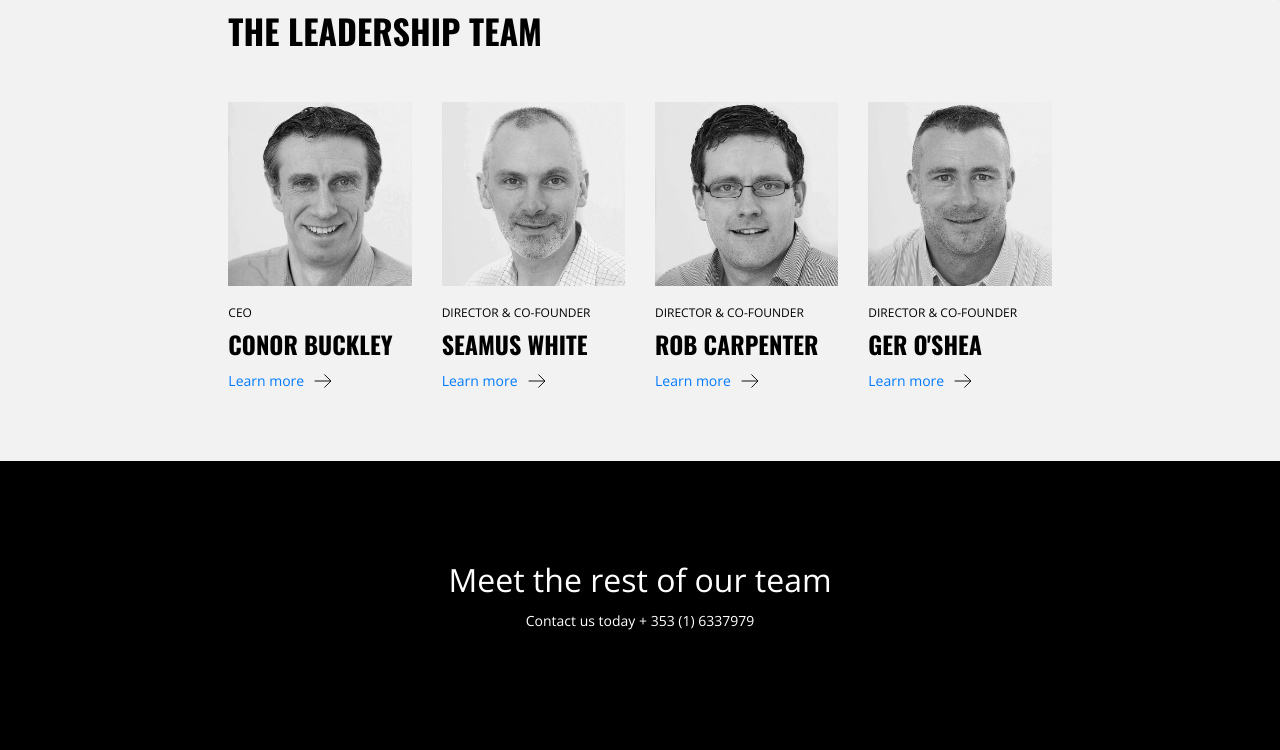
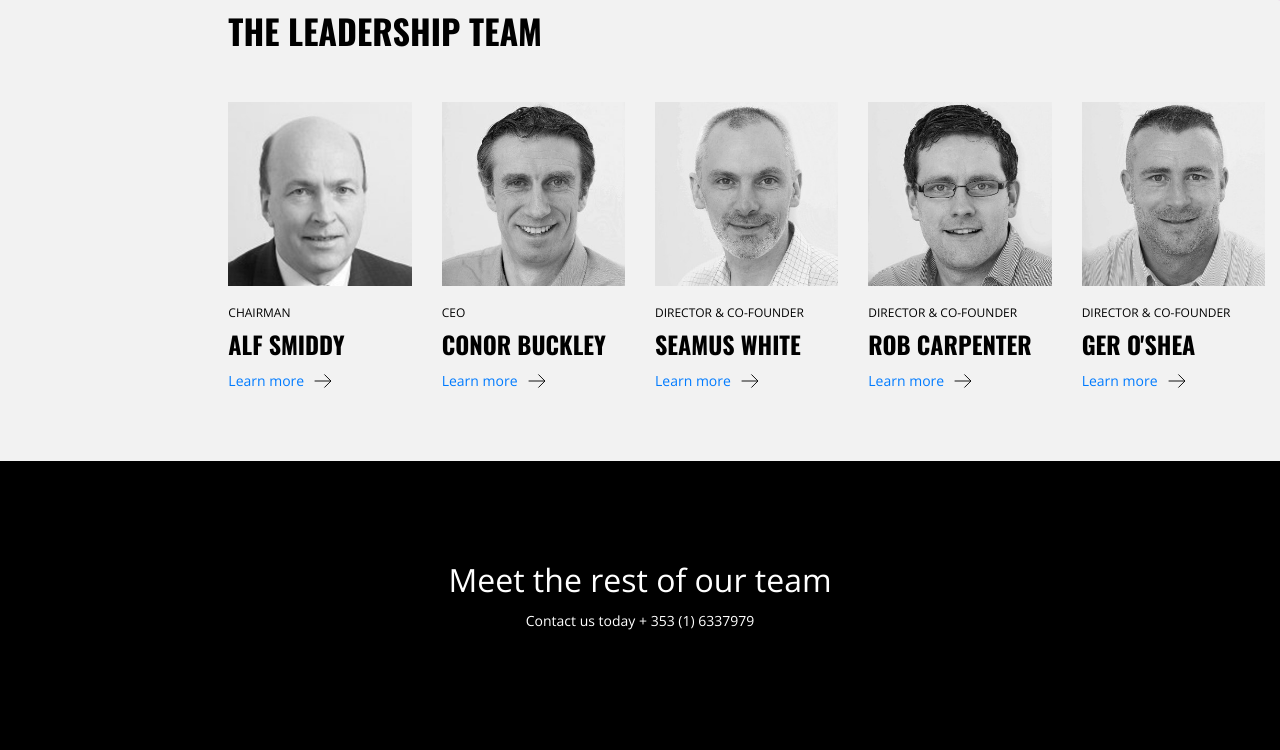
Before and after one commit to jonathancallan/granite, a PHP site: page /who-we-are in a window 1280 px wide. Shown: the part 679-1429 px from the top of the page. Run offline with PHP 8.4, Linux system fonts and the light colour scheme; data that the repository does not hold is empty; some libraries are stand-ins or nearby versions.

Commit message:
Add Alf to Who We Are page

```diff
--- a/who-we-are.php
+++ b/who-we-are.php
@@ -34,40 +34,49 @@ $ogUrl = "https://www.granite.ie/who-we-are";
     <section class="image-grid">
       <div class="container-fluid">
         <div class="row">
-          <div class="col-6 offset-sm-2 col-sm-3 col-md-2 padding-b">
+          <div class="col-6 offset-sm-2 col-sm-3 col-md-3 col-xl-2 padding-b">
             <div class="thumbnail">
-              <a href="./conorbuckley.php"><img src="./img/conor-buckley.jpg" alt=""></a>
+              <a href="./who-we-are/alfsmiddy"><img src="./img/AlfSmiddyBW00.png" alt="Alf Smiddy"></a>
+            </div>
+            <h2><span class="small">Chairman</span>Alf Smiddy</h2>
+            <p>
+              <a href="./who-we-are/alfsmiddy" class="icon forward">Learn more</a>
+            </p>
+          </div>
+          <div class="col-6 col-sm-3 col-md-3 col-xl-2 padding-b">
+            <div class="thumbnail">
+              <a href="./conorbuckley"><img src="./img/conor-buckley.jpg" alt="Conor Buckley"></a>
             </div>
             <h2><span class="small">CEO</span>Conor Buckley</h2>
             <p>
-              <a href="./conorbuckley.php" class="icon forward">Learn more</a>
+              <a href="./conorbuckley" class="icon forward">Learn more</a>
             </p>
           </div>
-          <div class="col-6 col-sm-3 col-md-2 padding-b">
+          <div class="col-6 col-sm-3 col-md-3 col-xl-2 padding-b">
             <div class="thumbnail">
-              <a href="./seamuswhite.php"><img src="./img/seamus-white.jpg" alt=""></a>
+              <a href="./seamuswhite"><img src="./img/seamus-white.jpg" alt="Seamus White"></a>
             </div>
             <h2><span class="small">Director &amp; Co-Founder</span>Seamus White</h2>
             <p>
-              <a href="./seamuswhite.php" class="icon forward">Learn more</a>
+              <a href="./seamuswhite" class="icon forward">Learn more</a>
             </p>
           </div>
-          <div class="col-6 col-sm-3 col-md-2 padding-b">
+          <div class="col-6 col-sm-3 offset-md-2 col-md-3 offset-xl-0 col-xl-2 padding-b">
             <div class="thumbnail">
-              <a href="./robcarpenter.php"><img src="img/rob-carpenter.jpg" alt=""></a>
+              <a href="./robcarpenter"><img src="img/rob-carpenter.jpg" alt="Rob Carpenter"></a>
             </div>
             <h2><span class="small">Director &amp; Co-Founder</span>Rob Carpenter</h2>
             <p>
-              <a href="./robcarpenter.php" class="icon forward">Learn more</a>
+              <a href="./robcarpenter" class="icon forward">Learn more</a>
             </p>
           </div>
-          <div class="col-6 col-sm-3 col-md-2 padding-b">
+          <div class="col-6 col-sm-3 col-md-3 col-xl-2 padding-b">
             <div class="thumbnail">
-              <a href="./geroshea.php"><img src="img/ger-oshea.jpg" alt=""></a>
+              <a href="./geroshea"><img src="img/ger-oshea.jpg" alt="Ger O'Shea"></a>
             </div>
             <h2><span class="small">Director &amp; Co-Founder</span>Ger O'Shea</h2>
             <p>
-              <a href="./geroshea.php" class="icon forward">Learn more</a>
+              <a href="./geroshea" class="icon forward">Learn more</a>
             </p>
           </div>
         </div>
@@ -83,4 +92,4 @@ $ogUrl = "https://www.granite.ie/who-we-are";
     </div>
   </div>
   <footer>
-  <?php require 'inc/footer.php'; ?>
+    <?php require 'inc/footer.php'; ?>
```
Also changed, not shown: who-we-are/alfsmiddy.php (added, +56 -0 lines), img/AlfSmiddyBW00.png (added).
